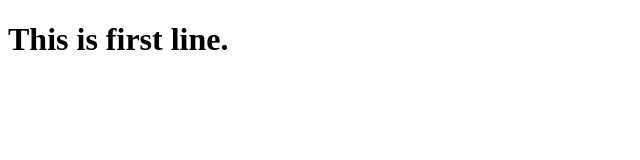
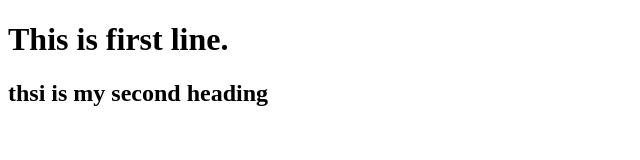
Before and after one commit to AmanDwivedi2324/Practice2, a plain HTML site: page index.html in a window 1280 px wide. Shown: the whole page, without its empty margins (0-640 px from the left). Drawn offline with Linux system fonts and the light colour scheme.

Commit message:
add new heading

```diff
--- a/index.html
+++ b/index.html
@@ -7,5 +7,6 @@
 </head>
 <body>
     <h1>This is first line.</h1>
+    <h2>thsi is my second heading </h2>
 </body>
 </html>
```
